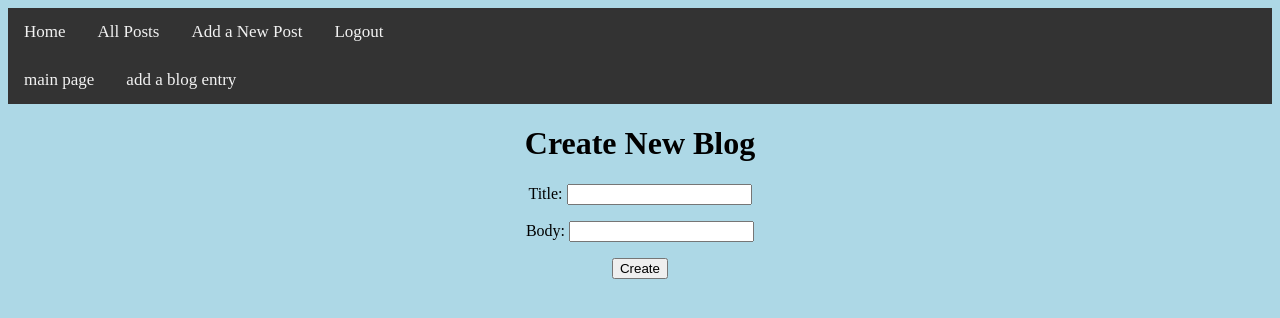
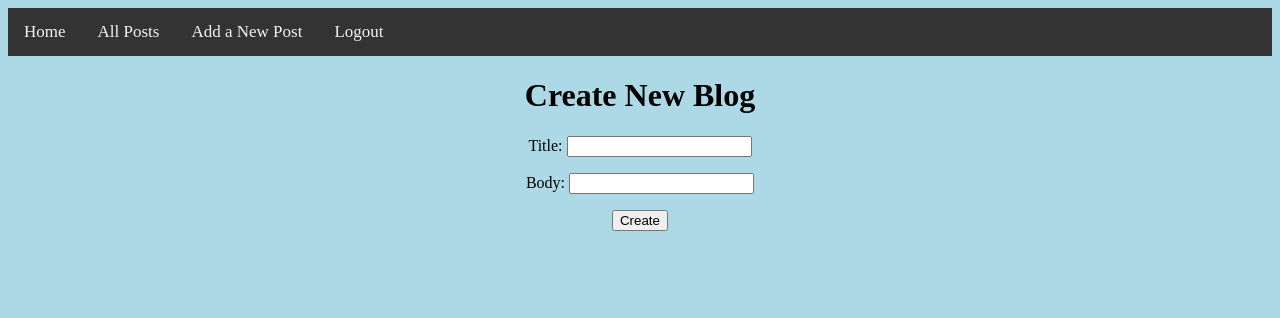
Before and after one commit to reverendin/Blogz, a Flask app: page /newpost in a window 1280 px wide. Shown: the top 318 px of the page. Run offline with Flask 2, Linux system fonts and the light colour scheme; the visitor is signed in with stand-in values (Sample User, id 1); data comes from the database, SQL or seed files in the repository; data that the repository does not hold is empty.

Commit message:
add newpost.html

```diff
--- a/templates/newpost.html
+++ b/templates/newpost.html
@@ -3,10 +3,7 @@
 
 
 {% block content %}
-    <div class="topnav">
-    <a href="/blog">main page</a>
-    <a href="/newpost">add a blog entry</a>
-    </div>
+
     <div class="create_post">
     <h1>Create New Blog</h1>
     <form method='post'>
```
